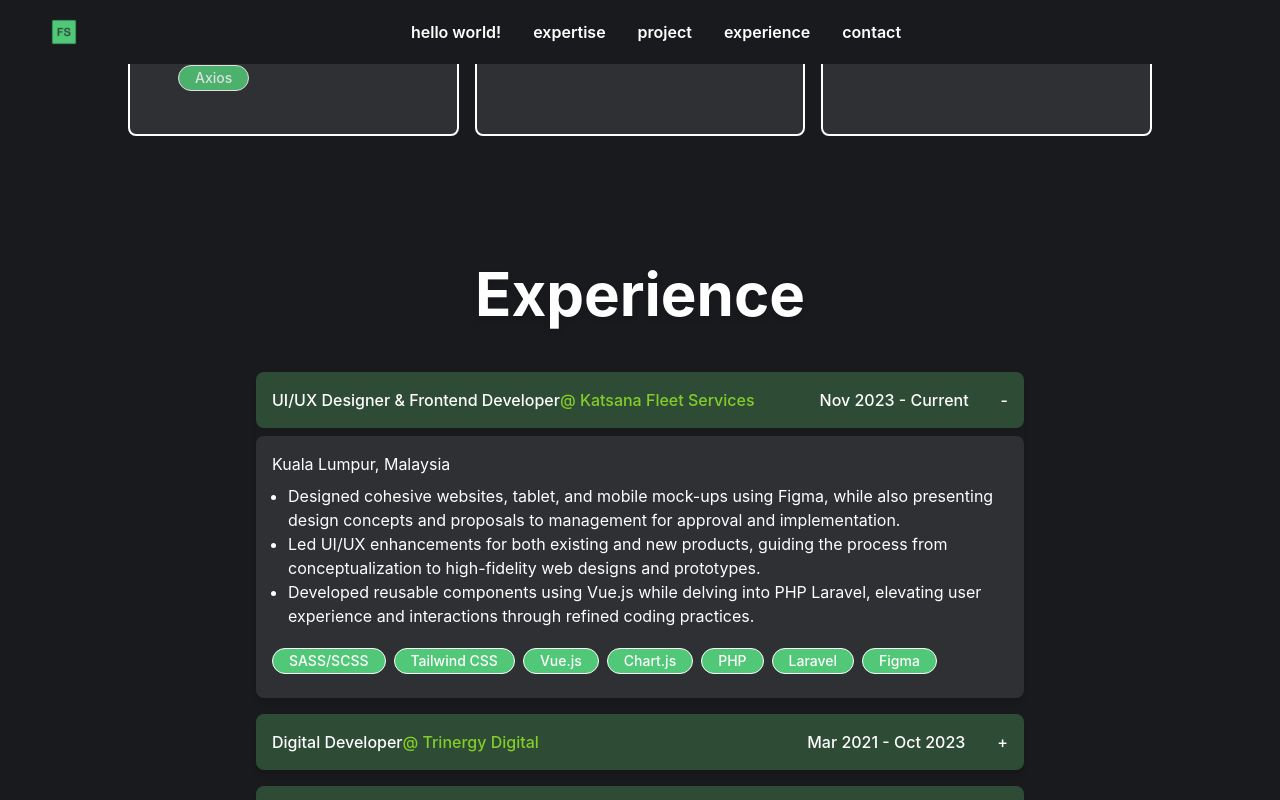
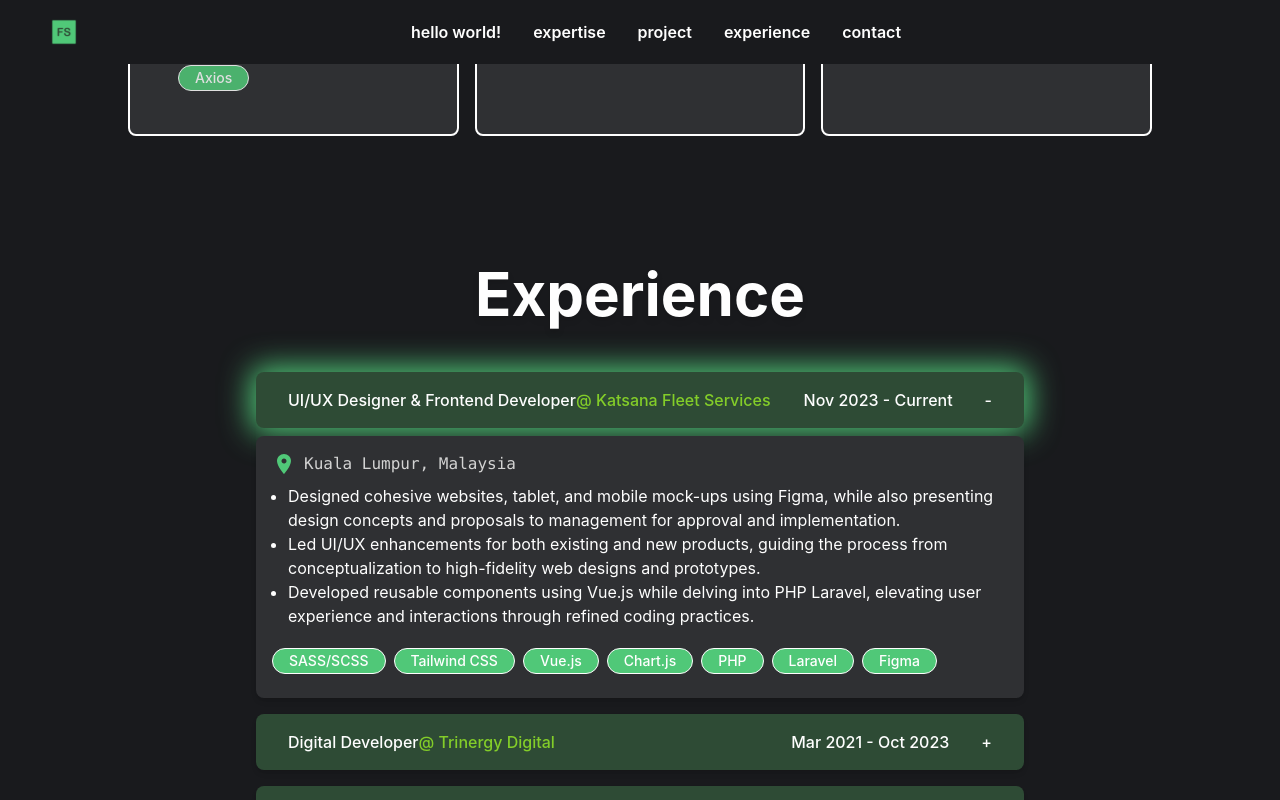
Before and after one commit to FattahSalleh/fattahsalleh.github.io, a React (Create React App) app in the folder fattah-portfolio/: page / in a window 1280 px wide. Both pictures are taken after a click on the element 640 px from the left and 2628 px from the top of the page. Shown: the part 2228-3028 px from the top of the page. Built offline with nearby package versions, Linux system fonts and the light colour scheme.

Commit message:
style: modify and add to experienceList

```diff
--- a/fattah-portfolio/src/components/ExperienceList/ExperienceList.tsx
+++ b/fattah-portfolio/src/components/ExperienceList/ExperienceList.tsx
@@ -1,4 +1,5 @@
 import { Experience } from "../../common/types";
+import locationIcon from "../../assets/images/experience/location.svg";
 
 function ExperienceList({
 	experience,
@@ -12,9 +13,9 @@ function ExperienceList({
 	return (
 		<div className="w-3/4 rounded-lg shadow-md mb-4 ">
 			<div
-				className={`px-4 py-4 cursor-pointer flex justify-between items-center font-medium hover:shadow-[0_0px_30px_5px_rgba(80,200,120,1.0)] rounded-lg bg-primary ${
+				className={`px-8 py-4 cursor-pointer flex justify-between items-center font-medium hover:shadow-[0_0px_30px_5px_rgba(80,200,120,1.0)] rounded-lg bg-primary ${
 					isOpen
-						? "shadow-[0_0px_30px_5px_rgba(80,200,120,1.0)]"
+						? "shadow-[0_0px_30px_5px_rgba(80,200,120,1.0)] !important"
 						: " "
 				}transition-all duration-500`}
 				onClick={toggleAccordion}
@@ -32,7 +33,12 @@ function ExperienceList({
 			</div>
 			{isOpen && (
 				<div className="px-4 py-4 bg-darkGrayBg rounded-lg transition-all duration-500 mt-2">
-					<div className=" mb-2">{experience.location}</div>
+					<div className="mb-2 flex flex-row text-lightGray font-mono">
+						<span>
+							<img src={locationIcon} alt="Location Icon" className="w-auto h-6 mr-2" />
+						</span>
+						<span>{experience.location}</span>
+					</div>
 					<ul className="list-disc pl-4 mb-4">
 						{experience.responsibility.map((resp, index) => (
 							<li key={index} className="">
```
